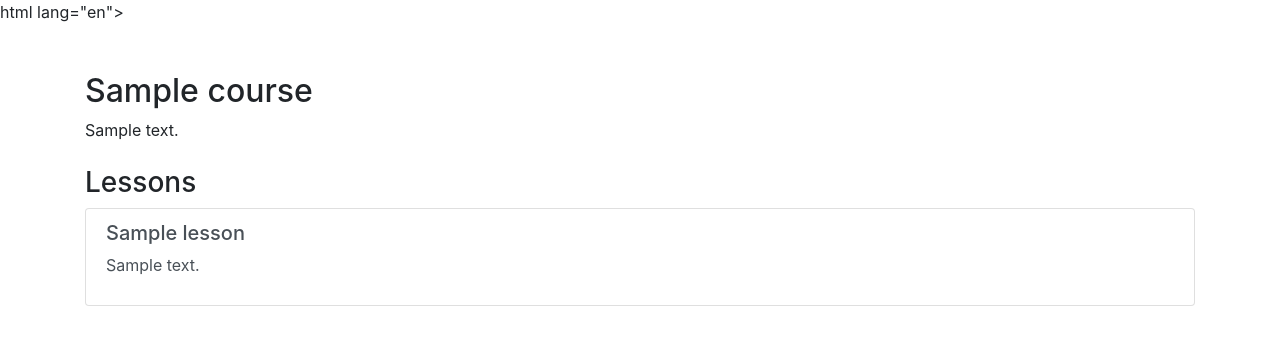
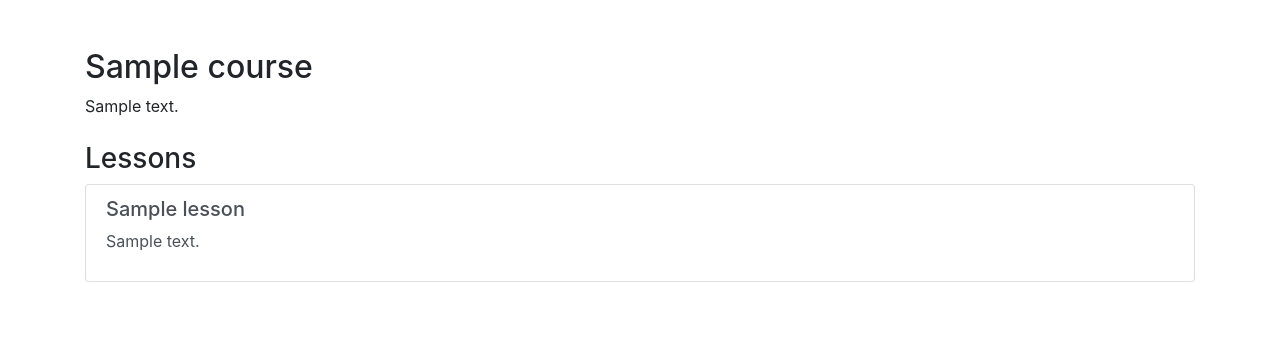
Before and after one commit to atifshahwaiz023-dev/onlinecourse, a Python web app: template onlinecourse/templates/onlinecourse/course_details_bootstrap.html in a window 1280 px wide. Shown: the top 345 px of the page. Run offline with Jinja, Linux system fonts and the light colour scheme; the template is opened without the code that fills it: most values are stand-ins (such as "Sample title", 1, 10 or a date in 2020); some libraries are stand-ins or nearby versions.

Commit message:
Fix HTML closing tag for course details template

```diff
--- a/onlinecourse/templates/onlinecourse/course_details_bootstrap.html
+++ b/onlinecourse/templates/onlinecourse/course_details_bootstrap.html
@@ -1,5 +1,5 @@
 <!DOCTYPE html>
-html lang="en">
+<html lang="en">
 <head>
     <meta charset="UTF-8">
     <title>{{ course.name }}</title>
```
